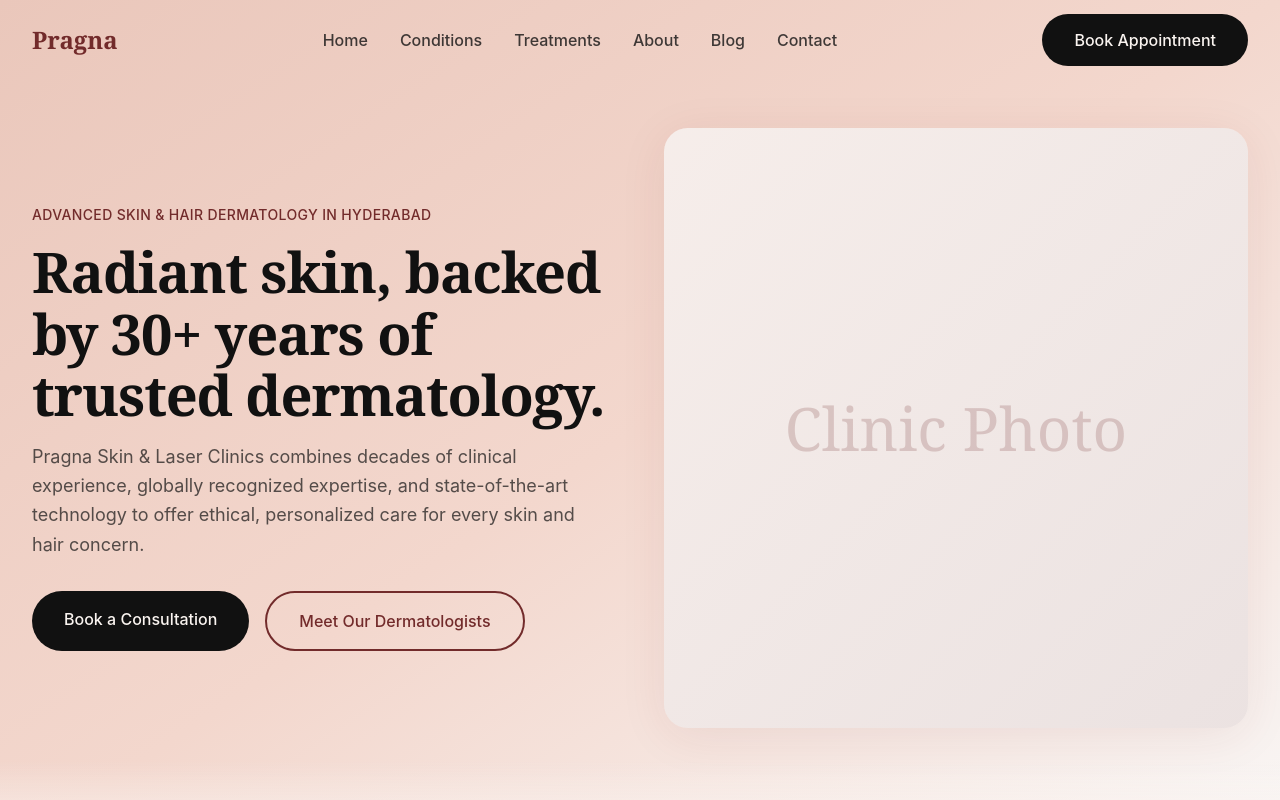
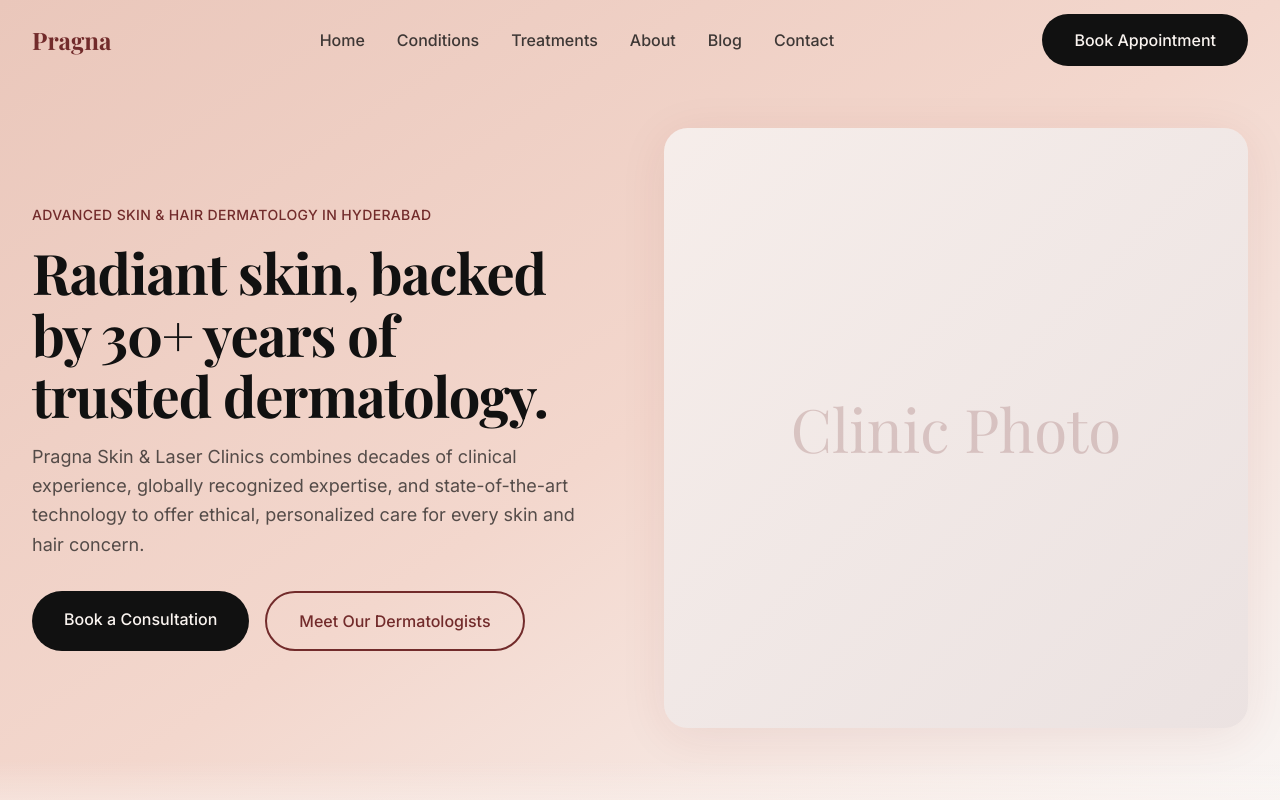
Before and after one commit to DrPragna/Pragna-Skin-Clinic-Website, a Next.js app: page / in a window 1280 px wide. Shown: the top 800 px of the page. Built offline with nearby package versions, Linux system fonts and the light colour scheme.

Commit message:
Fix: Move @import to top of CSS file

```diff
--- a/app/globals.css
+++ b/app/globals.css
@@ -1,8 +1,8 @@
+@import url('https://fonts.googleapis.com/css2?family=Playfair+Display:wght@400;500;600;700&family=Inter:wght@300;400;500;600;700&display=swap');
+
 @tailwind base;
 @tailwind components;
 @tailwind utilities;
-
-@import url('https://fonts.googleapis.com/css2?family=Playfair+Display:wght@400;500;600;700&family=Inter:wght@300;400;500;600;700&display=swap');
 
 @layer base {
   html {
```
